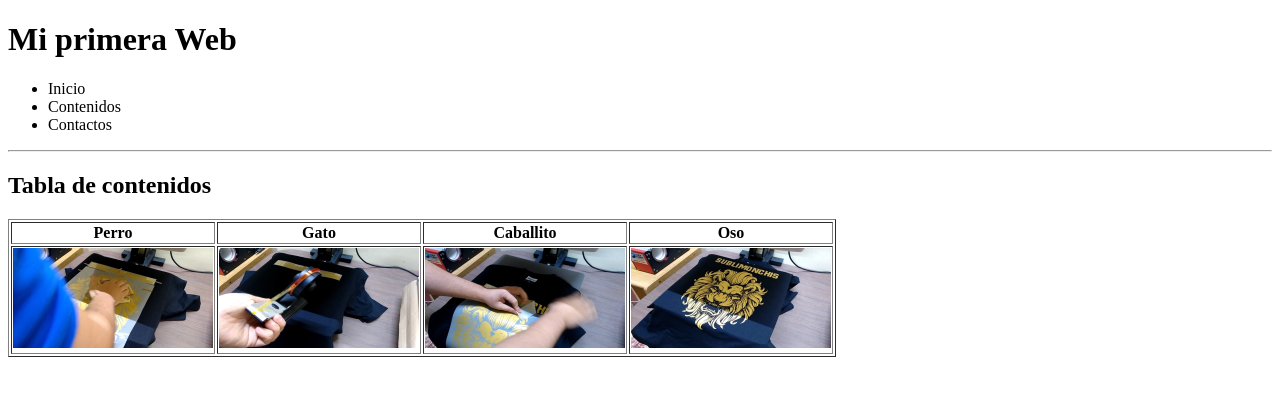
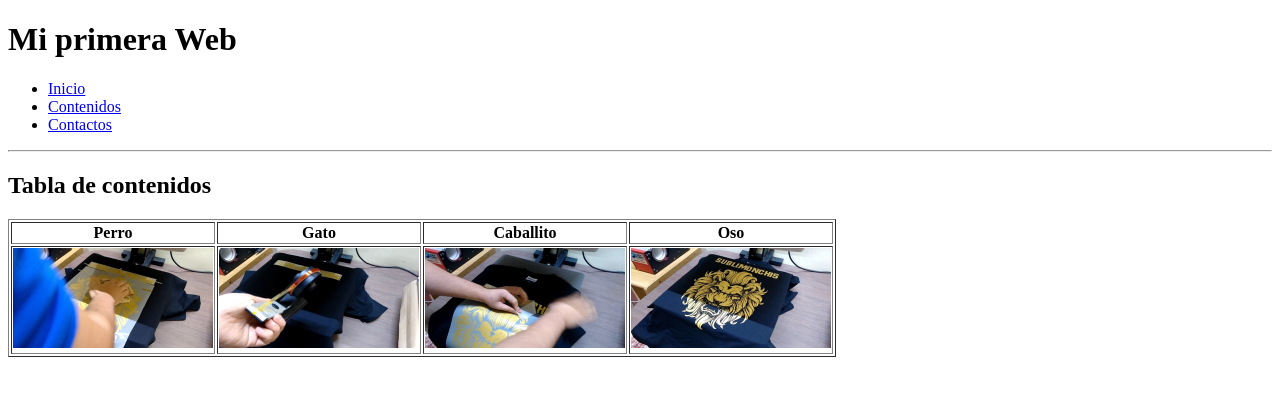
Before and after one commit to Ramon-Arroyo-Sublimonchis/primera-pagina-web, a plain HTML site: page contenidos.html in a window 1280 px wide. Drawn offline with Linux system fonts and the light colour scheme.

Commit message:
Finalizamos etapa html

```diff
--- a/contenidos.html
+++ b/contenidos.html
@@ -11,9 +11,9 @@
 
 		<!--Menu-->
 		<ul>
-			<li>Inicio</li>
-			<li>Contenidos</li>
-			<li>Contactos</li>
+			<li><a href="index.html">Inicio</a></li>
+			<li><a href="contenidos.html">Contenidos</a></li>
+			<li><a href="contacto.html">Contactos</a></li>
 		</ul>
 
 		<hr/>
```
Also changed, not shown: index.html (+3 -3 lines).
